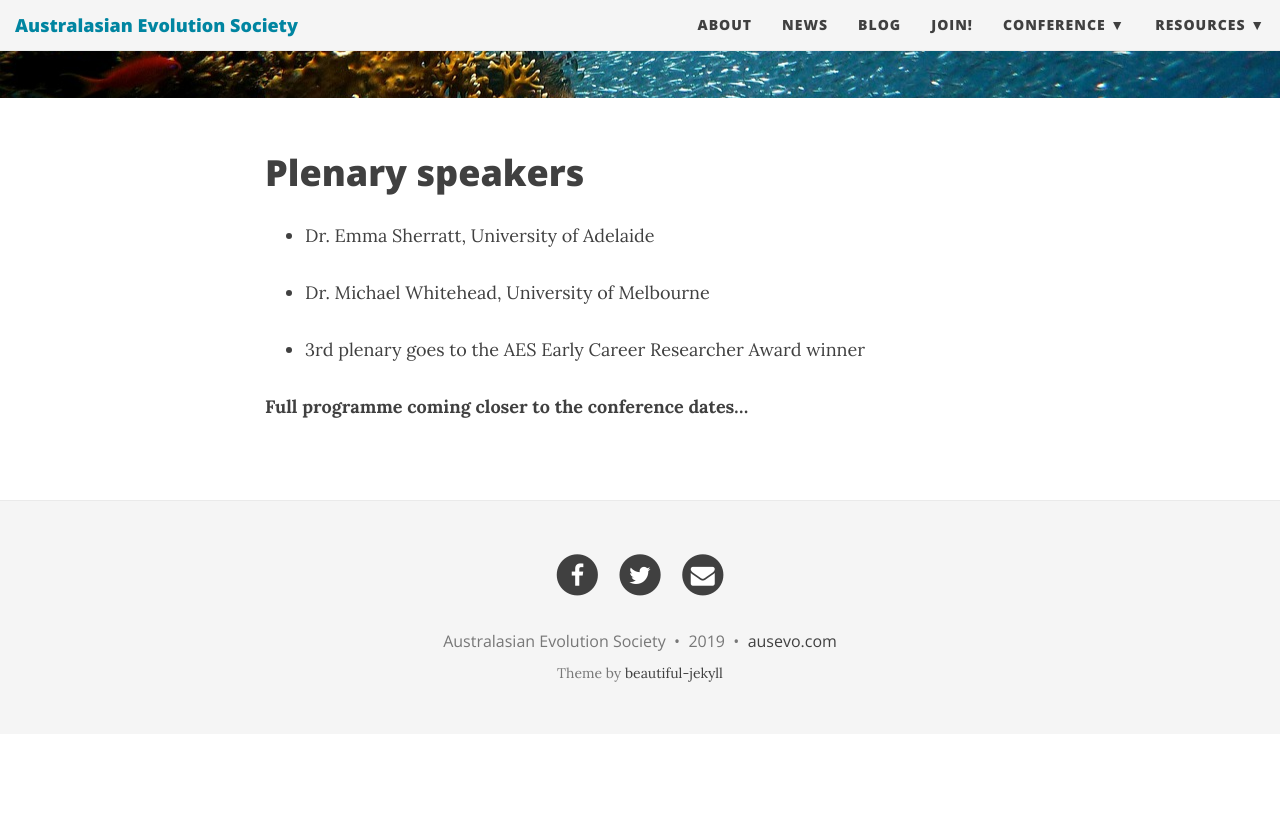
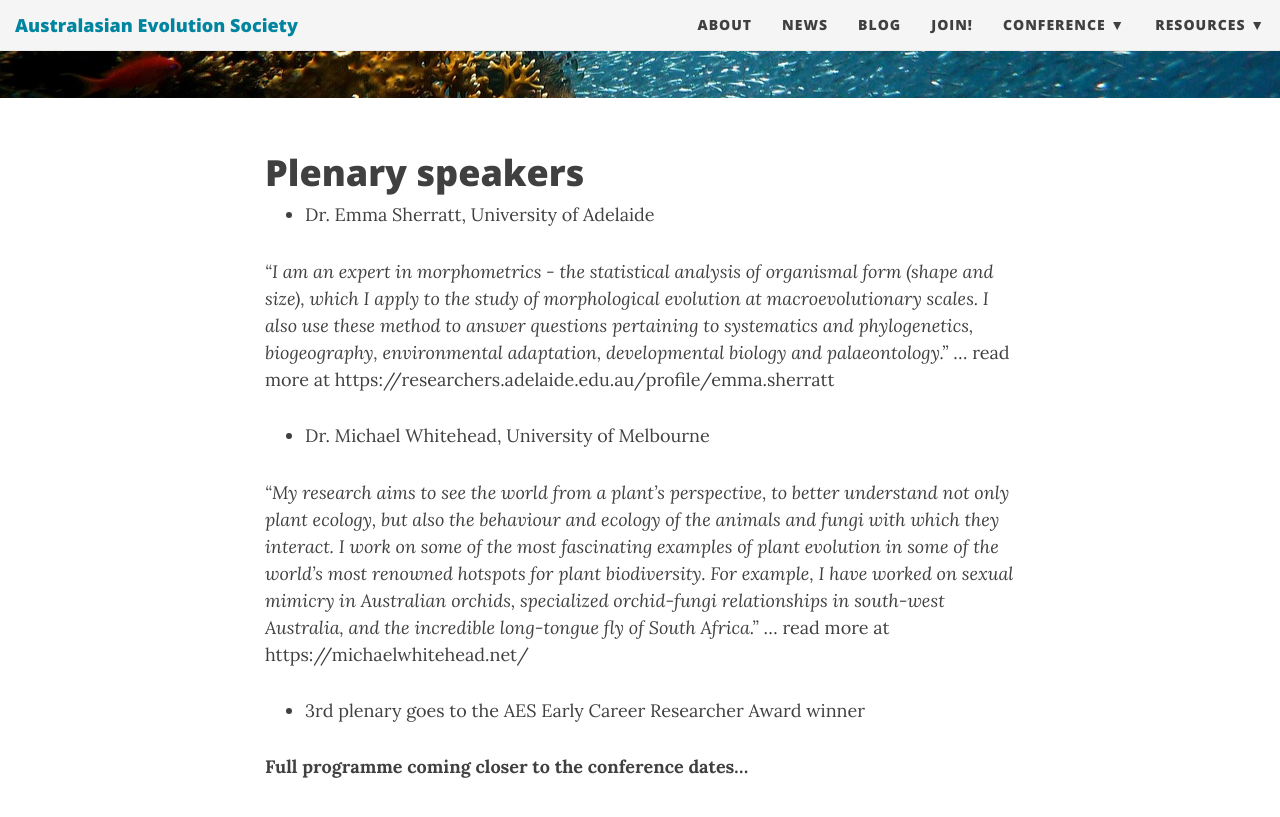
Before and after one commit to ausevo/ausevo.github.io, a Jekyll site: the page built from programme.md, in a window 1280 px wide and 900 px high, scrolled down 445 px. Shown: the top 817 px of the window. Built offline with Jekyll 4.4.1, drawn with Linux system fonts in a browser that asks for light colours; nearby versions of some CDN libraries; before the commit the page ends 1179 px from its top, so only the background shows below that.

Commit message:
Update programme.md
added plenary speakers blurb and links

```diff
--- a/programme.md
+++ b/programme.md
@@ -11,7 +11,12 @@ bigimg:
 
 * Dr. Emma Sherratt, University of Adelaide
 
+*"I am an expert in morphometrics - the statistical analysis of organismal form (shape and size), which I apply to the study of morphological evolution at macroevolutionary scales. I also use these method to answer questions pertaining to systematics and phylogenetics, biogeography, environmental adaptation, developmental biology and palaeontology."* ... read more at https://researchers.adelaide.edu.au/profile/emma.sherratt
+
+
 * Dr. Michael Whitehead, University of Melbourne
+
+*"My research aims to see the world from a plant’s perspective, to better understand not only plant ecology, but also the behaviour and ecology of the animals and fungi with which they interact. I work on some of the most fascinating examples of plant evolution in some of the world’s most renowned hotspots for plant biodiversity. For example, I have worked on sexual mimicry in Australian orchids, specialized orchid-fungi relationships in south-west Australia, and the incredible long-tongue fly of South Africa."* ... read more at https://michaelwhitehead.net/
 
 * 3rd plenary goes to the AES Early Career Researcher Award winner
 
```
